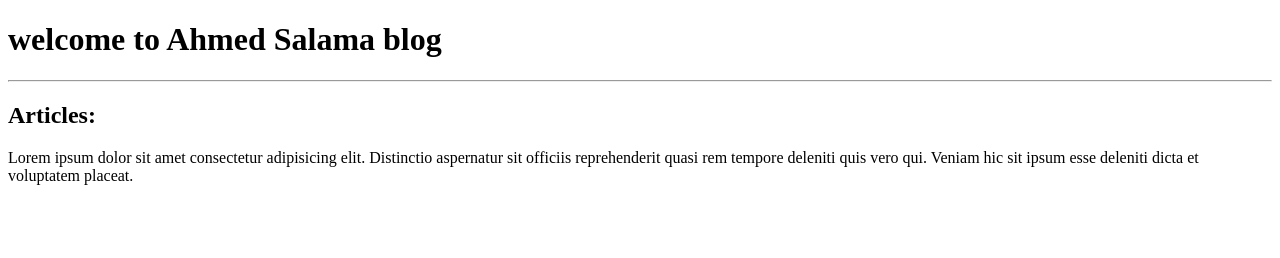
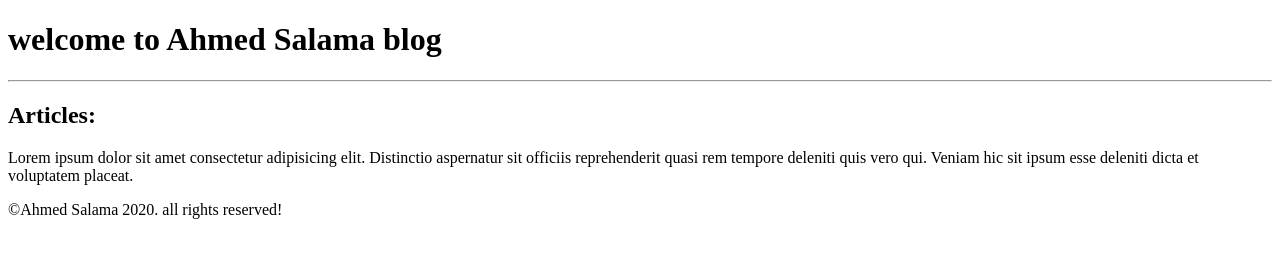
Before and after one commit to salamlak/learn_git, a plain HTML site: page index.html in a window 1280 px wide. Drawn offline with Linux system fonts and the light colour scheme.

Commit message:
adding footer

```diff
--- a/index.html
+++ b/index.html
@@ -14,6 +14,10 @@
         <article>
             <p>Lorem ipsum dolor sit amet consectetur adipisicing elit. Distinctio aspernatur sit officiis reprehenderit quasi rem tempore deleniti quis vero qui. Veniam hic sit ipsum esse deleniti dicta et voluptatem placeat.<p>
         </article>
+
+        <footer>
+           &copy;Ahmed Salama 2020. all rights reserved!
+        <footer>
     <main>
 </body>
 </html>
```
